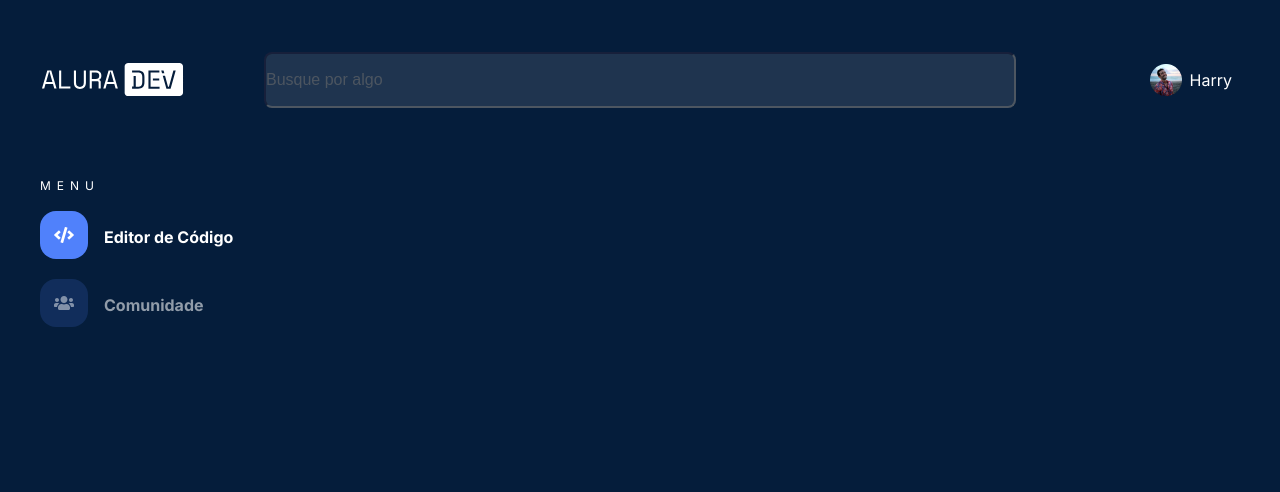
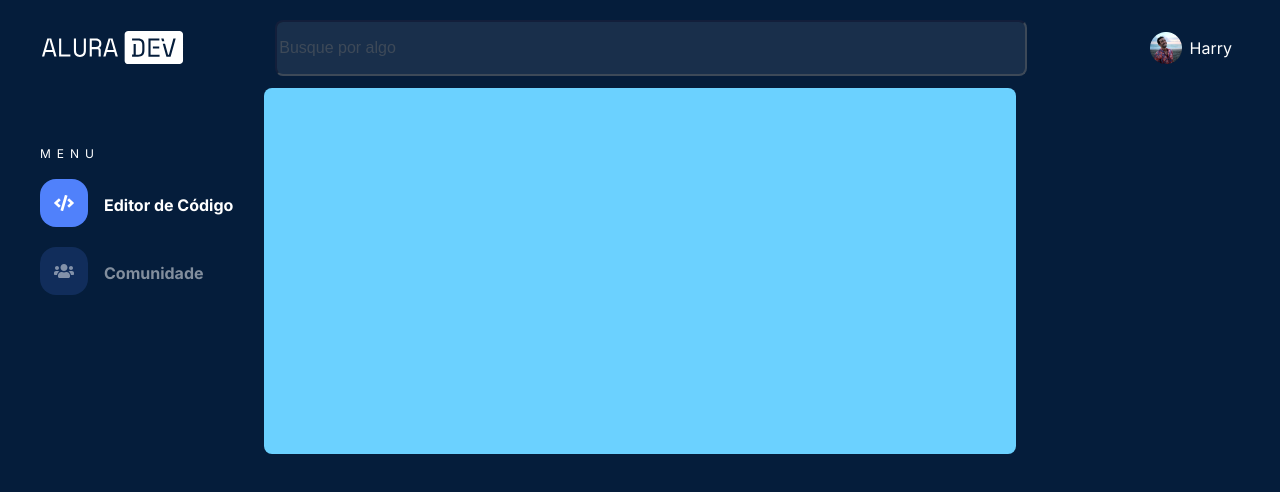
Before and after one commit to wendreslucas/Front-End-Challenge, a plain HTML site: page index.html in a window 1280 px wide. Drawn offline with Linux system fonts and the light colour scheme.

Commit message:
conteudo

```diff
--- a/assets/css/style.css
+++ b/assets/css/style.css
@@ -2,20 +2,24 @@ body {
     font-family: 'Inter', sans-serif;
     color: #fff;
     background-color: #051d3b;
-    display: grid;
+    display: flex;
+    flex-direction: column;
+    /* display: grid;
+    grid-template-columns: 1fr 1fr 1fr; */
 }
 
+
+
 .cabecalho {
-    padding-top: 32px;
-    display: grid;
-    grid-template-columns: 1fr 1fr 1fr;
+    width: 100%;
+    display: flex;
+    justify-content: space-between;
     align-items: center;
 }
 
 .cabecalho__logo {
     width: 145px;
     height: 34.05px;
-    left: 92.63px;
     top: 12px;
     margin-left: 32px;
 }
@@ -29,8 +33,10 @@ body {
     border-radius: 8px;
     font-size: 16px;
     line-height: 24px;
-    opacity: 64%;
-    padding: 16px 0 16px 0;
+    opacity: 0.5;
+
+    grid-column: 2;
+
 }
 
 .cabecalho__perfil {
@@ -41,7 +47,7 @@ body {
     justify-self: flex-end;
     color: #fff;
     padding: 8px 32px;
-
+    grid-column: 3;
     font-size: 16px;
     line-height: 24px;
 }
@@ -57,11 +63,16 @@ body {
     background-position: center;
 }
 
+.principal {
+    display: grid;
+    grid-template-columns:1fr 1fr 1fr;
+}
+
 .menu-lateral {
-    position: static;
+    /* position: static; */
     width: 200px;
     grid-column: 1;
-    grid-row: 2 / span 2;
+    grid-row: 1 / span 2;
     margin: 57.3px 0 0 32px ;
 }
 
@@ -78,6 +89,7 @@ body {
     align-items: center;
     padding-bottom: 16px;
     cursor: pointer;
+    font-weight: 400;
 }
 
 .menu__item-titulo {
@@ -87,9 +99,18 @@ body {
 }
 
 .comunidade {
-    opacity: 56%;
+    opacity: 0.5;
 }
 
+.conteudo {
+    grid-column: 2;
+    padding: 32px;
+    background: #6BD1FF;
+    width:752px;
+    height:366px;
+    border-radius: 8px;
+
+}
 
 
 
--- a/index.html
+++ b/index.html
@@ -10,9 +10,9 @@
     <link
         href="https://fonts.googleapis.com/css2?family=Inter:wght@100;400;700&family=Montserrat:wght@300;400;700&family=Open+Sans:wght@300;400;700&display=swap"
         rel="stylesheet">
-    <link href="assets/css/reset.css"       rel="stylesheet">
-    <link href="assets/css/style.css"       rel="stylesheet">
-    <link href="assets/css/responsivo.css"  rel="stylesheet">
+    <link href="assets/css/reset.css" rel="stylesheet">
+    <link href="assets/css/style.css" rel="stylesheet">
+    <link href="assets/css/responsivo.css" rel="stylesheet">
     <title>Challenge Alura</title>
 </head>
 
@@ -26,6 +26,7 @@
             <button class="cabecalho__menu" aria-label="Menu"><i></i></button>
         </div>
     </header>
+    <main class="principal">
         <nav class="menu-lateral">
             <ul class="menu__lista">
                 <h2 class="menu-heading">MENU</h2>
@@ -34,7 +35,6 @@
                         <img src="assets/img/icon_code.svg" alt="Link Editor de Código" class="menu__img">
                     </a>
                     <h4 class="menu__item-titulo">Editor de Código</h4>
-
                 </li>
                 <li class="menu__item">
                     <a href="#">
@@ -43,11 +43,13 @@
                     <h4 class="menu__item-titulo comunidade">Comunidade</h4>
                 </li>
         </nav>
-    <main class="principal">
+        <div class="conteudo">
+            <div class="conteudo__principal">
 
+            </div>
+
+        </div>
     </main>
-
-
 </body>
 
 </html>
```
Lines whose indentation alone changed are shown as unchanged.
